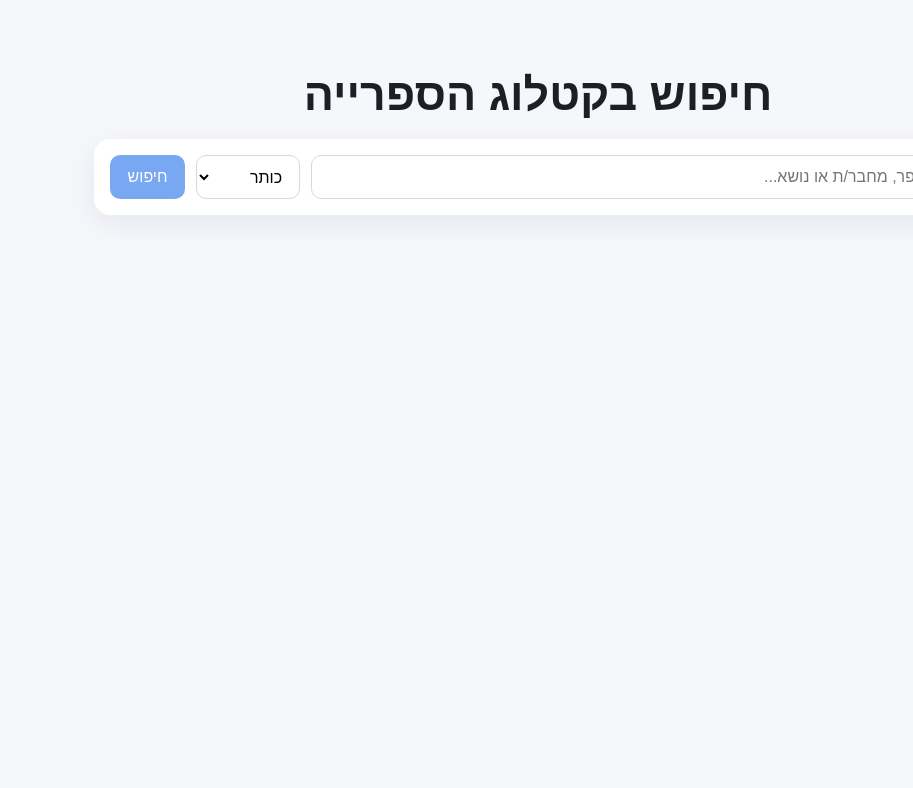
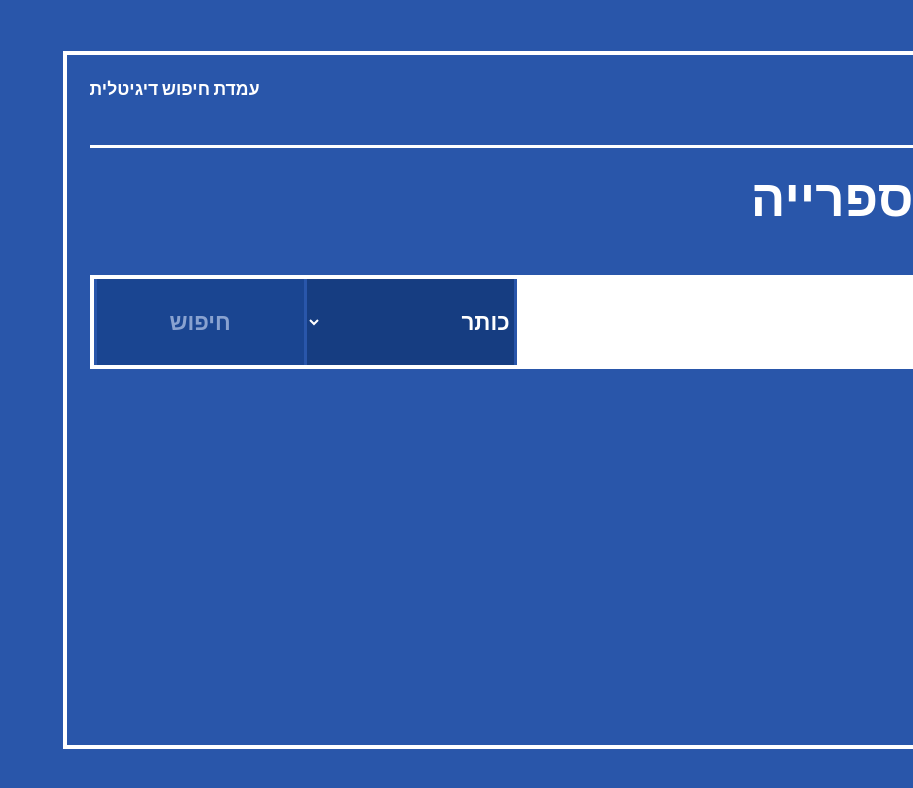
Before and after one commit to LodLibrary/booksearch, a Next.js app: page / in a window 1280 px wide. Shown: the top 788 px of the page, without its empty margins (367-1280 px from the left). Built offline with nearby package versions, Linux system fonts and the light colour scheme.

Commit message:
Redesign kiosk UI with bold RTL touch-first interface

```diff
--- a/app/globals.css
+++ b/app/globals.css
@@ -1,135 +1,138 @@
+@import url('https://fonts.googleapis.com/css2?family=Assistant:wght@400;600;700;800&display=swap');
+
 :root {
   color-scheme: light;
+  --blue: #2956aa;
+  --white: #ffffff;
+  --ink: #102446;
 }
 
-* {
-  box-sizing: border-box;
-}
+* { box-sizing: border-box; }
 
 body {
   margin: 0;
-  font-family: "Arial", "Heebo", sans-serif;
-  background: #f5f7fb;
-  color: #1c1f25;
+  font-family: 'Assistant', sans-serif;
+  background: var(--blue);
+  color: var(--white);
 }
 
-.container {
-  max-width: 920px;
-  margin: 0 auto;
-  padding: 2rem 1rem 4rem;
+.kioskShell {
+  min-height: 100vh;
+  display: grid;
+  place-items: center;
+  padding: 1.2rem;
 }
 
-.hero h1 {
-  font-size: clamp(1.8rem, 4vw, 2.8rem);
-  margin-bottom: 1.2rem;
-  text-align: center;
+.kioskFrame {
+  width: min(1500px, 100%);
+  aspect-ratio: 16 / 9;
+  background: var(--blue);
+  border: 4px solid var(--white);
+  padding: 1.4rem;
+  display: grid;
+  grid-template-rows: auto auto 1fr;
+  gap: 1rem;
 }
+
+.masthead {
+  display: flex;
+  justify-content: space-between;
+  border-bottom: 3px solid var(--white);
+  padding-bottom: 0.6rem;
+  font-size: 1.1rem;
+}
+
+.heroSearch h1 { font-size: clamp(2.1rem, 4vw, 4rem); margin: 0; }
+.helper { font-size: 1.1rem; margin: 0.4rem 0 0.9rem; }
 
 .searchForm {
   display: grid;
-  grid-template-columns: 1fr auto auto;
-  gap: 0.7rem;
-  background: #fff;
-  padding: 1rem;
-  border-radius: 16px;
-  box-shadow: 0 8px 30px rgba(8, 29, 65, 0.07);
+  grid-template-columns: 1fr 210px 210px;
+  gap: 0;
+  border: 4px solid var(--white);
 }
 
 .searchForm input,
 .searchForm select,
 .searchForm button,
-.actions a {
-  border-radius: 10px;
-  border: 1px solid #d2dae6;
-  font-size: 1rem;
-  min-height: 44px;
+.rowActions button,
+.rowActions a,
+.ghostBtn,
+.inlineAction {
+  border: 0;
+  border-left: 3px solid var(--blue);
+  min-height: 86px;
+  font-family: inherit;
+  font-size: 1.4rem;
 }
 
-.searchForm input,
-.searchForm select {
-  padding: 0 0.8rem;
-  background: #fff;
+.searchForm input {
+  background: var(--white);
+  color: var(--ink);
+  padding: 0 1.1rem;
+  font-size: 1.8rem;
 }
 
+.searchForm select,
 .searchForm button {
-  border: none;
-  background: #1f6feb;
-  color: #fff;
-  padding: 0 1.1rem;
-  cursor: pointer;
+  background: #163d81;
+  color: var(--white);
+  font-weight: 800;
 }
 
-.searchForm button:disabled {
-  opacity: 0.6;
-  cursor: not-allowed;
+.searchForm button { cursor: pointer; background: #0a3275; }
+.searchForm button:disabled { opacity: .45; cursor: not-allowed; }
+.searchForm input:focus,
+.searchForm select:focus,
+.searchForm button:focus,
+.rowActions button:focus,
+.rowActions a:focus,
+.ghostBtn:focus,
+.inlineAction:focus { outline: 4px solid #ffe45a; outline-offset: -4px; }
+
+.searchForm button:hover,.rowActions button:hover,.rowActions a:hover,.ghostBtn:hover,.inlineAction:hover { background:#0d2f68; }
+.searchForm button:active,.rowActions button:active,.rowActions a:active { transform: translateY(2px); }
+
+.resultsZone, .detailsZone {
+  background: var(--white);
+  color: var(--ink);
+  border: 4px solid var(--white);
+  padding: 1rem;
+  overflow: auto;
 }
 
-.assistive {
-  min-height: 2rem;
-  padding: 0.5rem;
+.zoneHeader { display:flex; justify-content:space-between; align-items:center; border-bottom:3px solid var(--blue); padding-bottom:.6rem; margin-bottom:.8rem; }
+.zoneHeader h2 { margin: 0; font-size: 2rem; }
+.ghostBtn { background: var(--blue); color: var(--white); padding: 0 1rem; cursor:pointer; }
+
+.resultsTable { display:grid; gap:.7rem; }
+.resultRow { display:grid; grid-template-columns: 120px 1fr 240px; gap: 1rem; border: 3px solid var(--blue); padding: .7rem; align-items: stretch; }
+.cover, .coverLarge { background: var(--blue); color: var(--white); display:grid; place-items:center; font-weight:700; }
+.bookCore h3 { margin:0 0 .4rem; font-size:1.6rem; }
+.metaGrid { display:grid; grid-template-columns: 1fr 1fr; gap:.35rem 1rem; font-size:1.08rem; }
+.metaGrid p { margin: 0; }
+.rowActions { display:grid; gap:.45rem; }
+.rowActions button, .rowActions a { background: var(--blue); color: var(--white); text-decoration:none; display:grid; place-items:center; cursor:pointer; }
+
+.detailsLayout { display:grid; grid-template-columns: 280px 1fr 1fr; gap: .8rem; }
+.coverLarge { min-height: 250px; grid-row: span 2; font-size:1.6rem; }
+.detailBlock { border: 3px solid var(--blue); padding:.8rem; }
+.detailBlock h3 { margin:0 0 .45rem; font-size:1.35rem; color:var(--blue); }
+.bigTitle { margin:0; font-size:1.8rem; font-weight:800; }
+.kv { display:flex; justify-content:space-between; border-top:1px solid #b8c8e8; padding:.4rem 0; }
+.inlineAction { display:inline-grid; place-items:center; background:var(--blue); color:var(--white); padding:0 1rem; min-height:58px; text-decoration:none; margin-top:.4rem; }
+
+.assistive { min-height: 1.8rem; }
+.error { color: #ffe45a; font-weight:700; }
+.empty { font-size:1.2rem; font-weight:700; }
+
+.srOnly { position:absolute; width:1px; height:1px; padding:0; margin:-1px; overflow:hidden; clip:rect(0,0,0,0); border:0; }
+
+@media (max-width: 1150px) {
+  .kioskFrame { aspect-ratio: auto; }
+  .searchForm { grid-template-columns: 1fr; }
+  .searchForm input,.searchForm select,.searchForm button { border-left:0; border-top:3px solid var(--blue); }
+  .resultRow { grid-template-columns: 1fr; }
+  .detailsLayout { grid-template-columns: 1fr; }
+  .coverLarge { grid-row: auto; }
 }
-
-.error {
-  color: #be2d2d;
-}
-
-.results {
-  margin-top: 1.5rem;
-  display: grid;
-  gap: 1rem;
-}
-
-.card {
-  background: #fff;
-  border-radius: 16px;
-  padding: 1rem;
-  box-shadow: 0 5px 18px rgba(8, 29, 65, 0.06);
-}
-
-.card h2 {
-  margin-top: 0;
-  margin-bottom: 0.6rem;
-  font-size: 1.2rem;
-}
-
-.card ul {
-  margin: 0;
-  padding: 0;
-  list-style: none;
-  display: grid;
-  gap: 0.35rem;
-}
-
-.actions {
-  margin-top: 0.9rem;
-  display: flex;
-  gap: 0.6rem;
-  flex-wrap: wrap;
-}
-
-.actions a {
-  display: inline-flex;
-  align-items: center;
-  text-decoration: none;
-  padding: 0 0.9rem;
-  color: #1f6feb;
-  background: #eef4ff;
-  border-color: #d7e5ff;
-}
-
-.srOnly {
-  position: absolute;
-  width: 1px;
-  height: 1px;
-  padding: 0;
-  margin: -1px;
-  overflow: hidden;
-  clip: rect(0, 0, 0, 0);
-  border: 0;
-}
-
-@media (max-width: 720px) {
-  .searchForm {
-    grid-template-columns: 1fr;
-  }
-}
--- a/app/page.tsx
+++ b/app/page.tsx
@@ -7,6 +7,8 @@ type SearchResponse =
   | { results: CatalogResult[]; error?: never }
   | { results?: never; error: string };
 
+type ViewMode = "home" | "results" | "details";
+
 export default function HomePage() {
   const [query, setQuery] = useState("");
   const [column, setColumn] = useState<SearchColumn>("0");
@@ -14,6 +16,8 @@ export default function HomePage() {
   const [loading, setLoading] = useState(false);
   const [error, setError] = useState<string | null>(null);
   const [searched, setSearched] = useState(false);
+  const [view, setView] = useState<ViewMode>("home");
+  const [selectedBook, setSelectedBook] = useState<CatalogResult | null>(null);
 
   const canSearch = useMemo(() => query.trim().length >= 2, [query]);
 
@@ -33,22 +37,33 @@ export default function HomePage() {
       if (!response.ok || "error" in data) {
         setResults([]);
         setError(data.error || "אירעה שגיאה זמנית בחיפוש.");
+        setView("results");
         return;
       }
 
       setResults(data.results);
+      setView("results");
     } catch {
       setError("החיבור לשרת נכשל. נסו שוב.");
       setResults([]);
+      setView("results");
     } finally {
       setLoading(false);
     }
   };
 
   return (
-    <main className="container">
-      <section className="hero">
+    <main className="kioskShell">
+      <div className="kioskFrame">
+        <header className="masthead">
+          <p>הספרייה העירונית</p>
+          <strong>עמדת חיפוש דיגיטלית</strong>
+        </header>
+
+        <section className="heroSearch" aria-label="חיפוש">
           <h1>חיפוש בקטלוג הספרייה</h1>
+          <p className="helper">הקלידו ביטוי, בחרו סוג חיפוש ולחצו לחיפוש מיידי.</p>
+
           <form className="searchForm" onSubmit={onSubmit} aria-label="טופס חיפוש">
             <label htmlFor="query" className="srOnly">
               טקסט לחיפוש
@@ -57,7 +72,7 @@ export default function HomePage() {
               id="query"
               value={query}
               onChange={(e) => setQuery(e.target.value)}
-            placeholder="שם ספר, מחבר/ת או נושא..."
+              placeholder="שם ספר, מחבר/ת או נושא"
               autoComplete="off"
             />
 
@@ -71,43 +86,111 @@ export default function HomePage() {
             </select>
 
             <button type="submit" disabled={!canSearch || loading}>
-            חיפוש
+              {loading ? "מחפש..." : "חיפוש"}
             </button>
           </form>
 
           <div className="assistive" aria-live="polite">
-          {loading && <p>מחפש בקטלוג...</p>}
             {error && <p className="error">{error}</p>}
           </div>
         </section>
 
-      <section className="results" aria-live="polite">
-        {!loading && searched && !error && results.length === 0 && <p>לא נמצאו תוצאות מתאימות.</p>}
+        {view === "results" && (
+          <section className="resultsZone" aria-live="polite">
+            <div className="zoneHeader">
+              <h2>תוצאות חיפוש</h2>
+              <button className="ghostBtn" onClick={() => setView("home")}>
+                חזרה למסך הראשי
+              </button>
+            </div>
 
+            {!loading && searched && !error && results.length === 0 && <p className="empty">לא נמצאו תוצאות מתאימות.</p>}
+
+            <div className="resultsTable" role="list">
               {results.map((item, idx) => (
-          <article key={`${item.title}-${idx}`} className="card">
-            <h2>{item.title}</h2>
-            <ul>
-              {item.author && <li>מחבר/ת: {item.author}</li>}
-              {item.year && <li>שנת הוצאה: {item.year}</li>}
-              {item.shelfMark && <li>מיקום מדף: {item.shelfMark}</li>}
-              {item.classification && <li>סיווג: {item.classification}</li>}
-            </ul>
-            <div className="actions">
-              {item.detailsUrl && (
-                <a href={item.detailsUrl} target="_blank" rel="noreferrer noopener">
-                  פרטים נוספים
-                </a>
-              )}
+                <article key={`${item.title}-${idx}`} className="resultRow" role="listitem">
+                  <div className="cover" aria-hidden>
+                    <span>כריכה</span>
+                  </div>
+                  <div className="bookCore">
+                    <h3>{item.title}</h3>
+                    <div className="metaGrid">
+                      <p><strong>מחבר/ת:</strong> {item.author || "לא צוין"}</p>
+                      <p><strong>שנה:</strong> {item.year || "לא צוין"}</p>
+                      <p><strong>מיקום:</strong> {item.shelfMark || "לא צוין"}</p>
+                      <p><strong>סיווג:</strong> {item.classification || "לא צוין"}</p>
+                    </div>
+                  </div>
+                  <div className="rowActions">
+                    <button
+                      onClick={() => {
+                        setSelectedBook(item);
+                        setView("details");
+                      }}
+                    >
+                      פרטי כותר
+                    </button>
                     {item.copiesUrl && (
                       <a href={item.copiesUrl} target="_blank" rel="noreferrer noopener">
-                  בדיקת עותקים
+                        עותקים
                       </a>
                     )}
                   </div>
                 </article>
               ))}
+            </div>
           </section>
+        )}
+
+        {view === "details" && selectedBook && (
+          <section className="detailsZone">
+            <div className="zoneHeader">
+              <h2>פרטי כותר</h2>
+              <button className="ghostBtn" onClick={() => setView("results")}>
+                חזרה לתוצאות
+              </button>
+            </div>
+
+            <div className="detailsLayout">
+              <aside className="coverLarge">כריכה</aside>
+              <section className="detailBlock">
+                <h3>פרטי הספר</h3>
+                <p className="bigTitle">{selectedBook.title}</p>
+              </section>
+              <section className="detailBlock">
+                <h3>מחבר/ת ופרסום</h3>
+                <div className="kv"><span>מחבר/ת</span><strong>{selectedBook.author || "לא צוין"}</strong></div>
+                <div className="kv"><span>שנת הוצאה</span><strong>{selectedBook.year || "לא צוין"}</strong></div>
+              </section>
+              <section className="detailBlock">
+                <h3>מיקום בספרייה</h3>
+                <div className="kv"><span>מיקום מדף</span><strong>{selectedBook.shelfMark || "לא צוין"}</strong></div>
+                <div className="kv"><span>סיווג</span><strong>{selectedBook.classification || "לא צוין"}</strong></div>
+              </section>
+              <section className="detailBlock">
+                <h3>תיאור</h3>
+                <p>כותר זמין בקטלוג הספרייה. לפרטים מלאים ניתן לעבור לרשומת המקור.</p>
+                {selectedBook.detailsUrl && (
+                  <a className="inlineAction" href={selectedBook.detailsUrl} target="_blank" rel="noreferrer noopener">
+                    מעבר לרשומה מלאה
+                  </a>
+                )}
+              </section>
+              <section className="detailBlock">
+                <h3>עותקים</h3>
+                <p>בדיקת זמינות, השאלה והחזרה.</p>
+                {selectedBook.copiesUrl ? (
+                  <a className="inlineAction" href={selectedBook.copiesUrl} target="_blank" rel="noreferrer noopener">
+                    פתיחת מסך עותקים
+                  </a>
+                ) : (
+                  <p>מידע עותקים לא זמין כרגע.</p>
+                )}
+              </section>
+            </div>
+          </section>
+        )}
+      </div>
     </main>
   );
 }
```
Lines whose indentation alone changed are shown as unchanged.
